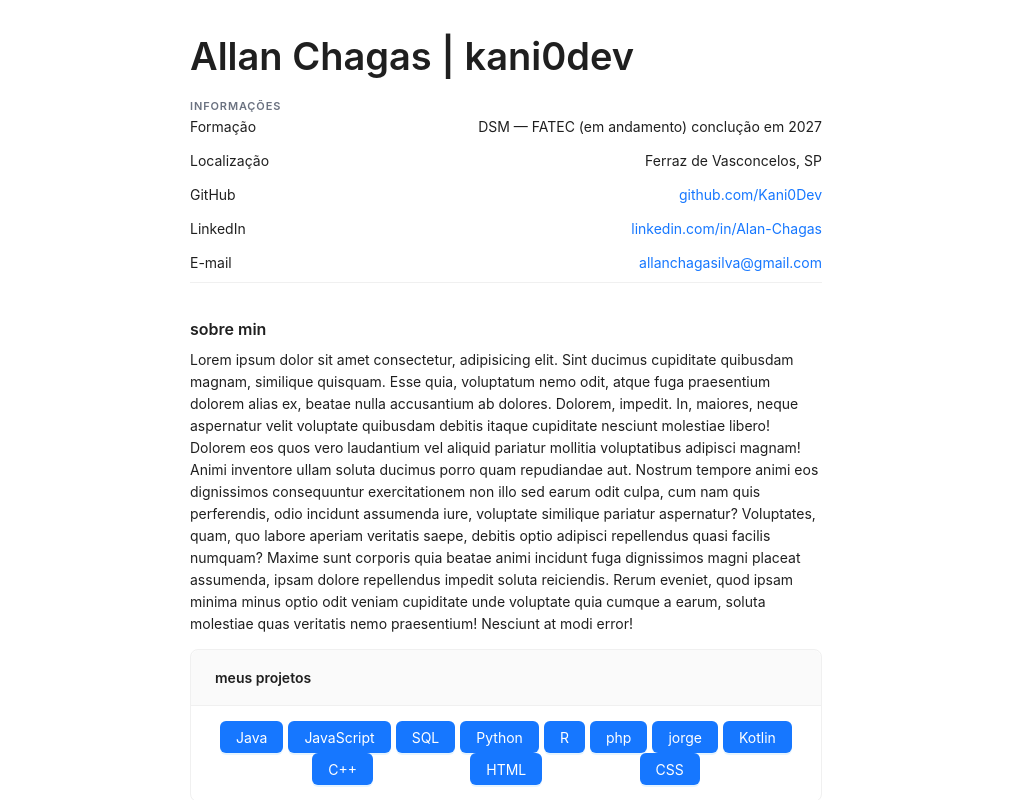
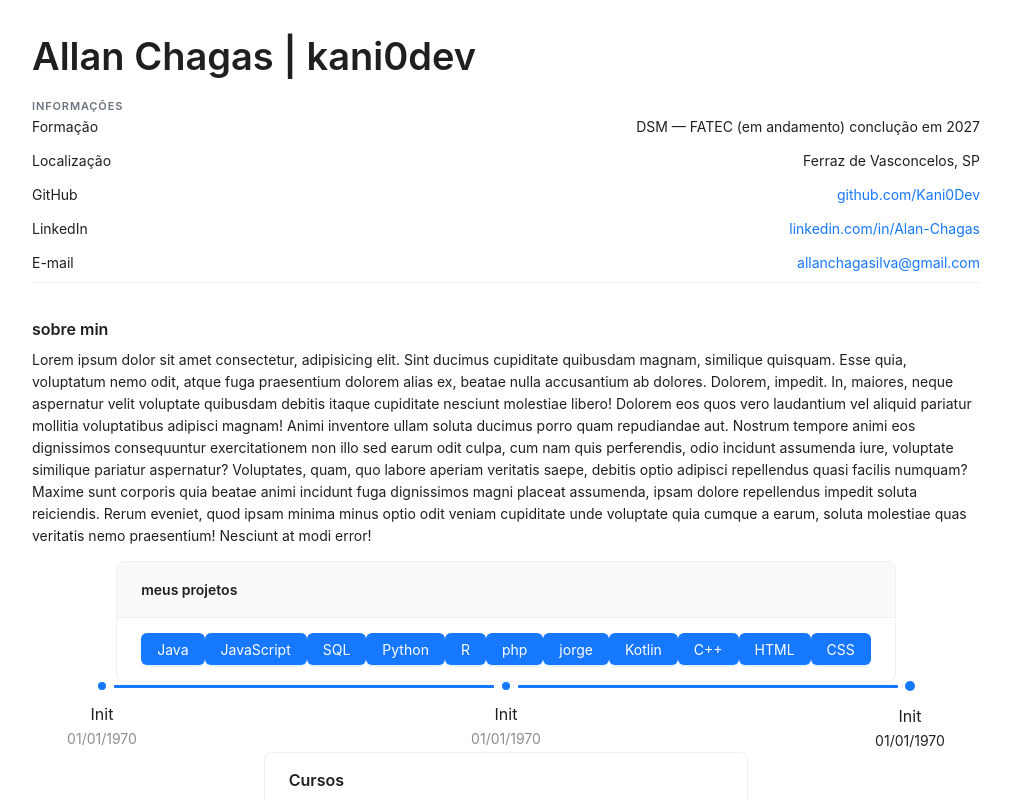
Before and after one commit to kani0dev/Meu-Portifolio, a React (Vite) app: page / in a window 1280 px wide. Shown: the top 800 px of the page, without its empty margins (134-1145 px from the left). Built offline with nearby package versions, Linux system fonts and the light colour scheme.

Commit message:
timeline de experienciaas

```diff
--- a/src/App.jsx
+++ b/src/App.jsx
@@ -1,14 +1,9 @@
 
 import './App.css'
-import LanguagesBTNS from "./assets/componets/LanguagesSection/btn/LinguagemsBTN.jsx";
-import CriarLanguagesModal from './assets/componets/LanguagesSection/modal/LanguagesModal.jsx';
-import { Typography, Divider, Space, Card, Flex, Row, Col, List } from 'antd';
+import { Typography,  Card, Flex, Row, Col, List, Timeline } from 'antd';
 import Aboutme from './assets/componets/Aboutme/Aboutme.jsx';
 import ProjectLangContainer from './assets/componets/LanguagesSection/index.jsx';
-import ProjectCard from './assets/componets/ProjectsSection/ProjectCard.jsx';
-
-const { Title, Paragraph, Text } = Typography;
-
+import ExperiencieSection from './assets/componets/extras/experiencie.jsx';
 function App() {
 const courses = [
   'Foundadations of Cybersecurity - google - coursera',
@@ -16,18 +11,21 @@ const courses = [
 ]
  return (
   <Row align="middle">
-    <Col span={6}/>
-      <Col span={12}>
-        <Flex vertical>
+    <Col span={3}/>
+      <Col span={18
+      }>
+
+        <Flex
+         vertical
+         align='center'
+         justify='center'
+         >
 
           <Aboutme/>
 
           <ProjectLangContainer/>
 
-            <Card
-              title="Experiencias"
-            >
-            </Card>
+              <ExperiencieSection/>
 
             <Card
               title="Cursos"
@@ -48,7 +46,7 @@ const courses = [
 
         </Flex>
       </Col>
-    <Col span={6}/>
+    <Col span={3}/>
   </Row>
   );
 };
--- /dev/null
+++ b/src/assets/componets/extras/experiencie.jsx
@@ -0,0 +1,29 @@
+import {  Flex, Steps, Timeline } from 'antd';
+import { icons } from 'antd/es/image/PreviewGroup';
+import { Children } from 'react';
+const experiencies = [
+    {
+      title: 'Init',
+      description: '01/01/1970',
+      color:'green'
+    },
+    {
+      title: 'Init',
+      description: '01/01/1970',
+      color:'green'
+    },
+    {
+      title: 'Init',
+      description: '01/01/1970',
+      color:'green'
+    },
+  ]
+
+const ExperiencieSection = () => (
+        <Steps
+        progressDot
+        current={experiencies.length-1}
+            items={experiencies}
+        />
+);
+export default ExperiencieSection;
```
